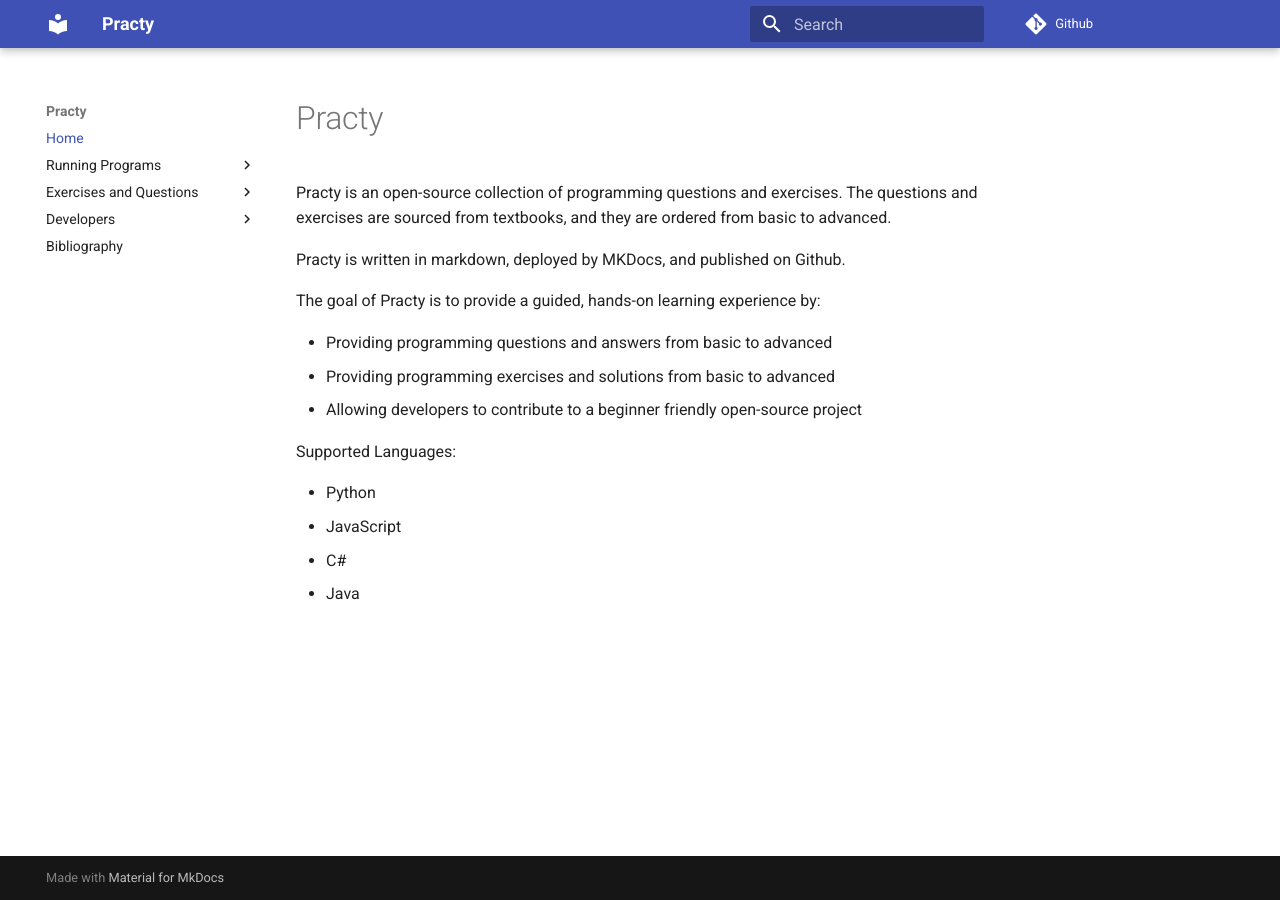
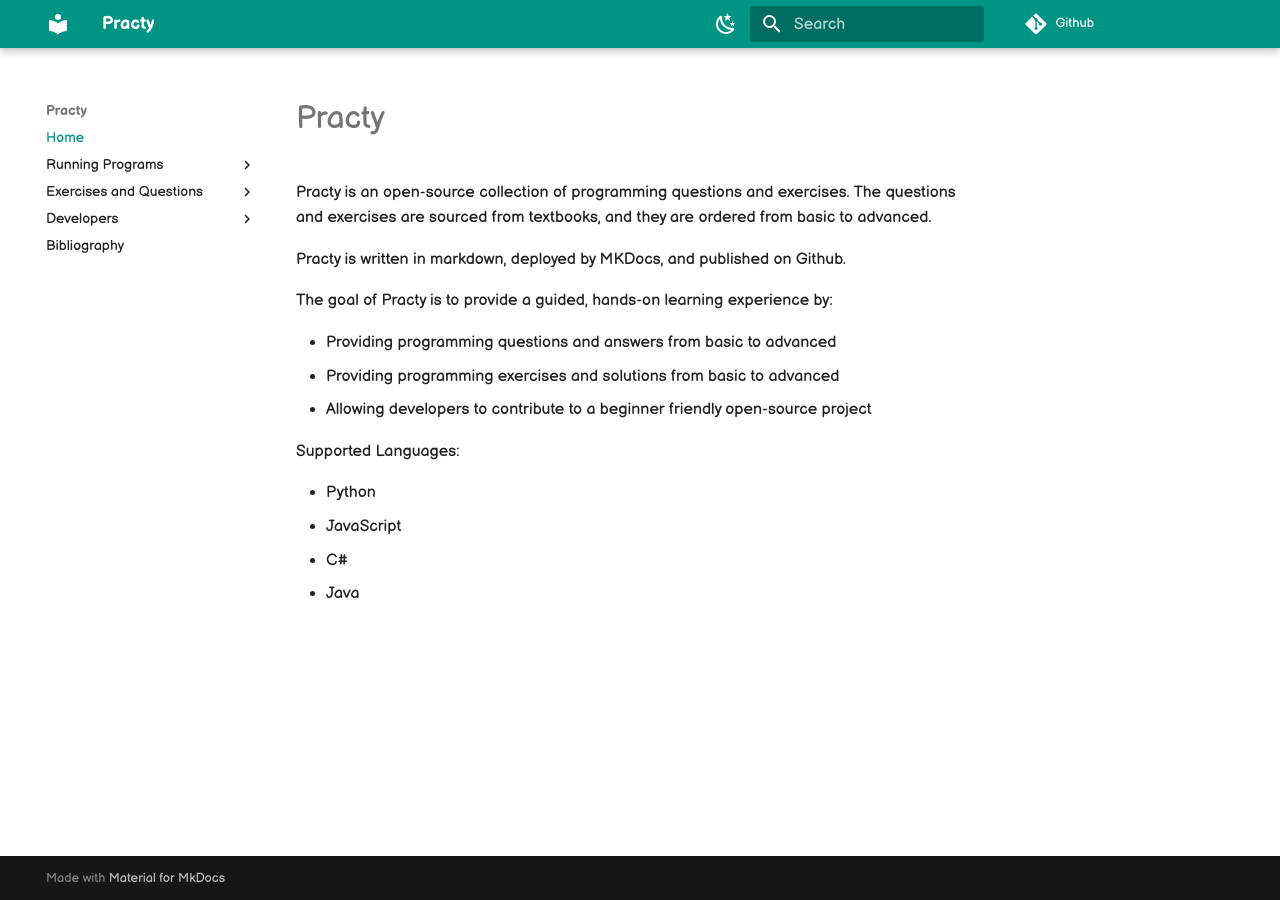
Before and after one commit to jabrielcjones/practy, an MkDocs documentation site: the page built from docs/index.md, in a window 1280 px wide. Built offline with MkDocs 1.6.1 and Material for MkDocs 9.7.7, drawn with Linux system fonts in a browser that asks for light colours; comment, search, counter and statistics services are not loaded.

Commit message:
Updated the UI

```diff
--- a/mkdocs.yml
+++ b/mkdocs.yml
@@ -6,6 +6,24 @@ use_directory_urls: false
 
 theme:
   name: material
+  font:
+    code: Ubuntu Mono
+    text: Balsamiq Sans
+  palette:
+    - media: "(prefers-color-scheme: dark)"
+      scheme: slate
+      toggle:
+        icon: material/weather-sunny
+        name: Light Mode
+      primary: teal
+      accent: yellow
+    - media: "(prefers-color-scheme: light)"
+      scheme: default
+      toggle:
+        icon: material/weather-night
+        name: Dark Mode
+      primary: teal
+      accent: deep orange
 
 markdown_extensions:
   - pymdownx.highlight
```
